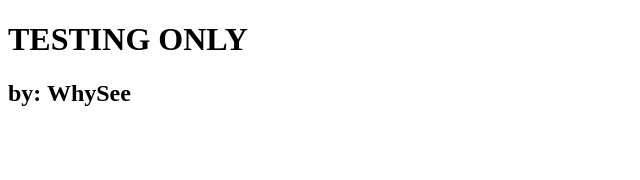
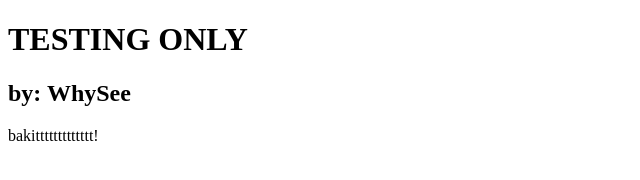
Before and after one commit to CarlOliva/Testing1, a plain HTML site: page index.html in a window 1280 px wide. Shown: the whole page, without its empty margins (0-640 px from the left). Drawn offline with Linux system fonts and the light colour scheme.

Commit message:
create <p>

```diff
--- a/index.html
+++ b/index.html
@@ -9,5 +9,7 @@
     <H1>TESTING ONLY</H1>
     <h2>by: WhySee
     </h2>
+
+    <P>bakittttttttttttt!  </P>
 </body>
 </html>
```
